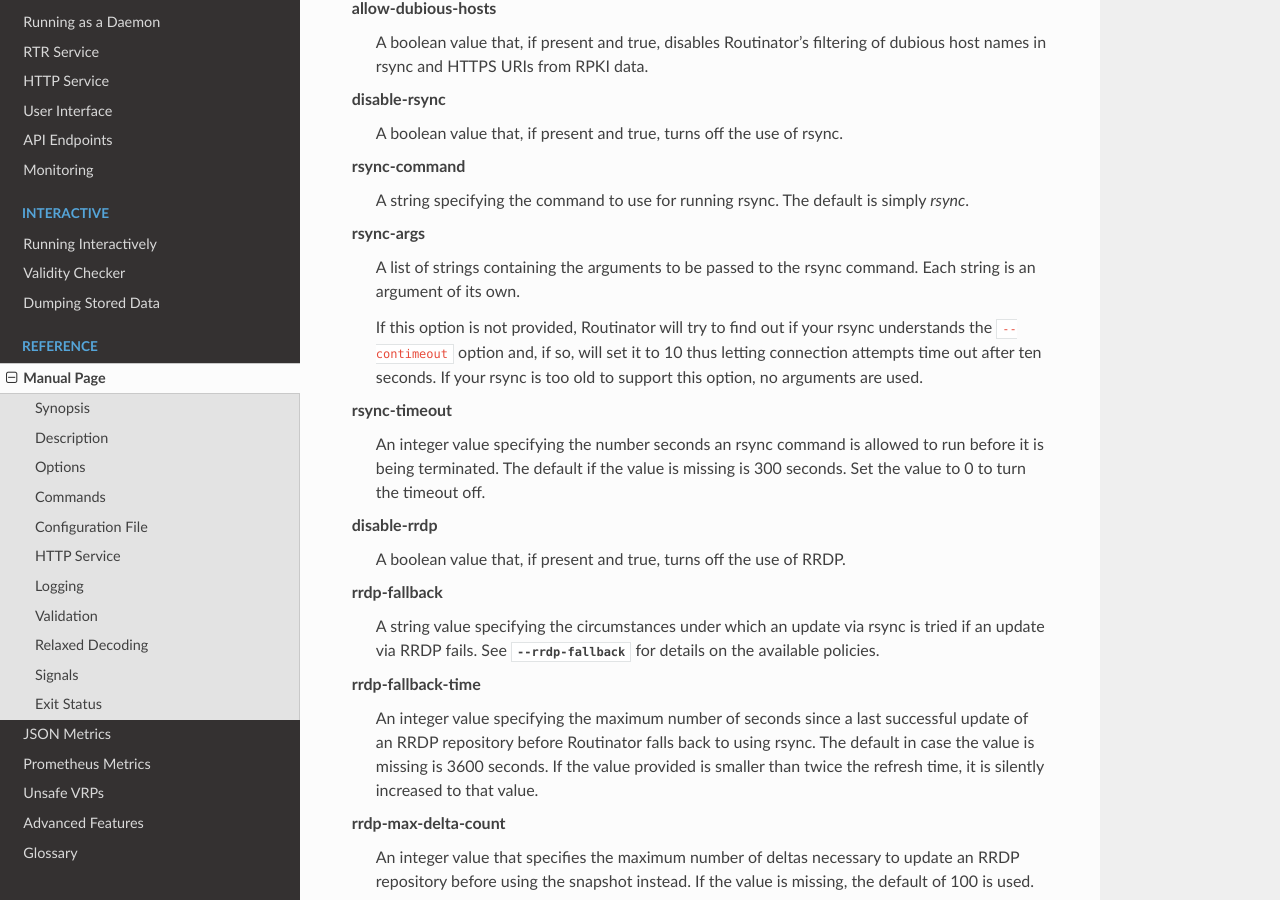
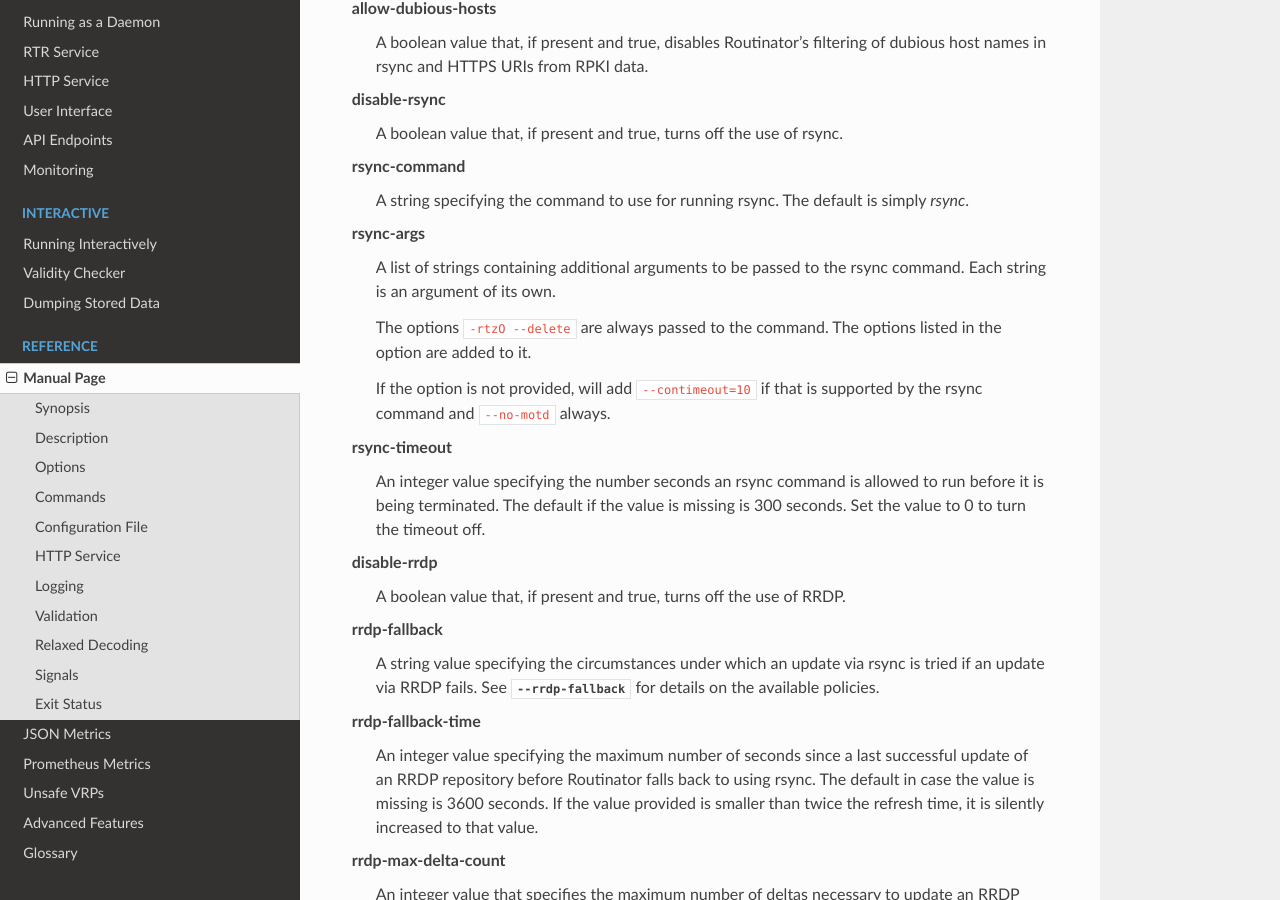
Before and after one commit to NLnetLabs/routinator, a Sphinx documentation site: the page built from doc/manual/source/manual-page.rst, in a window 1280 px wide and 900 px high, scrolled down 19511 px. Built offline with Sphinx 7.4.7 and the Read the Docs theme 2.0.0, drawn with Linux system fonts in a browser that asks for light colours.

Commit message:
Add --no-motd to and remove -l from rsync options.

```diff
--- a/doc/manual/source/manual-page.rst
+++ b/doc/manual/source/manual-page.rst
@@ -1083,14 +1083,14 @@ All values can be overridden via the command line options.
             default is simply *rsync*.
 
       rsync-args
-            A list of strings containing the arguments to be passed to the
-            rsync command. Each string is an argument of its own.
-
-            If this option is not provided, Routinator will try to find out
-            if your rsync understands the ``--contimeout`` option and, if so,
-            will set it to 10 thus letting connection attempts time out after
-            ten seconds. If your rsync is too old to support this option, no
-            arguments are used.
+            A list of strings containing additional arguments to be passed
+            to the rsync command. Each string is an argument of its own.
+
+            The options ``-rtzO --delete`` are always passed to the command.
+            The options listed in the option are added to it.
+
+            If the option is not provided, will add ``--contimeout=10`` if
+            that is supported by the rsync command and ``--no-motd`` always.
 
       rsync-timeout
             An integer value specifying the number seconds an rsync command
```
Also changed, not shown: 1 other file.
